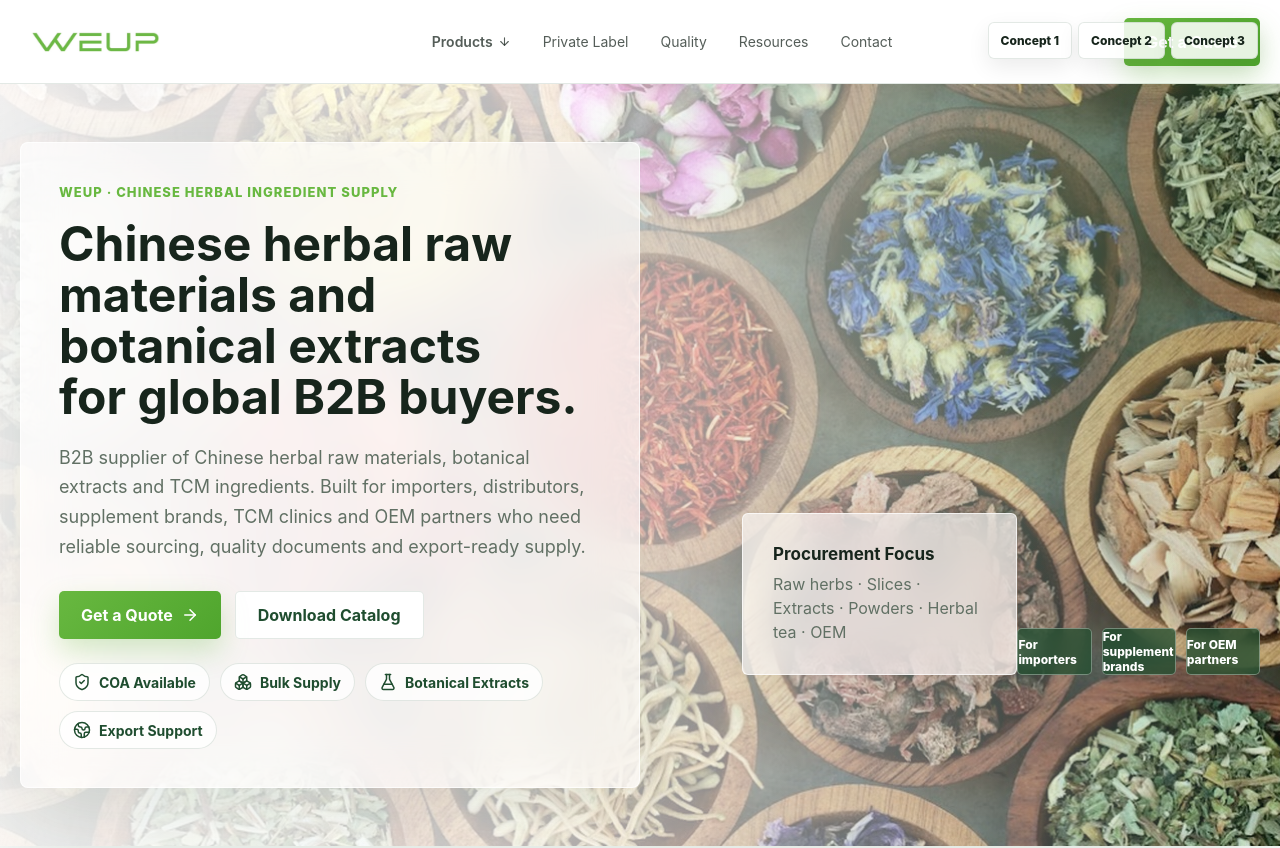
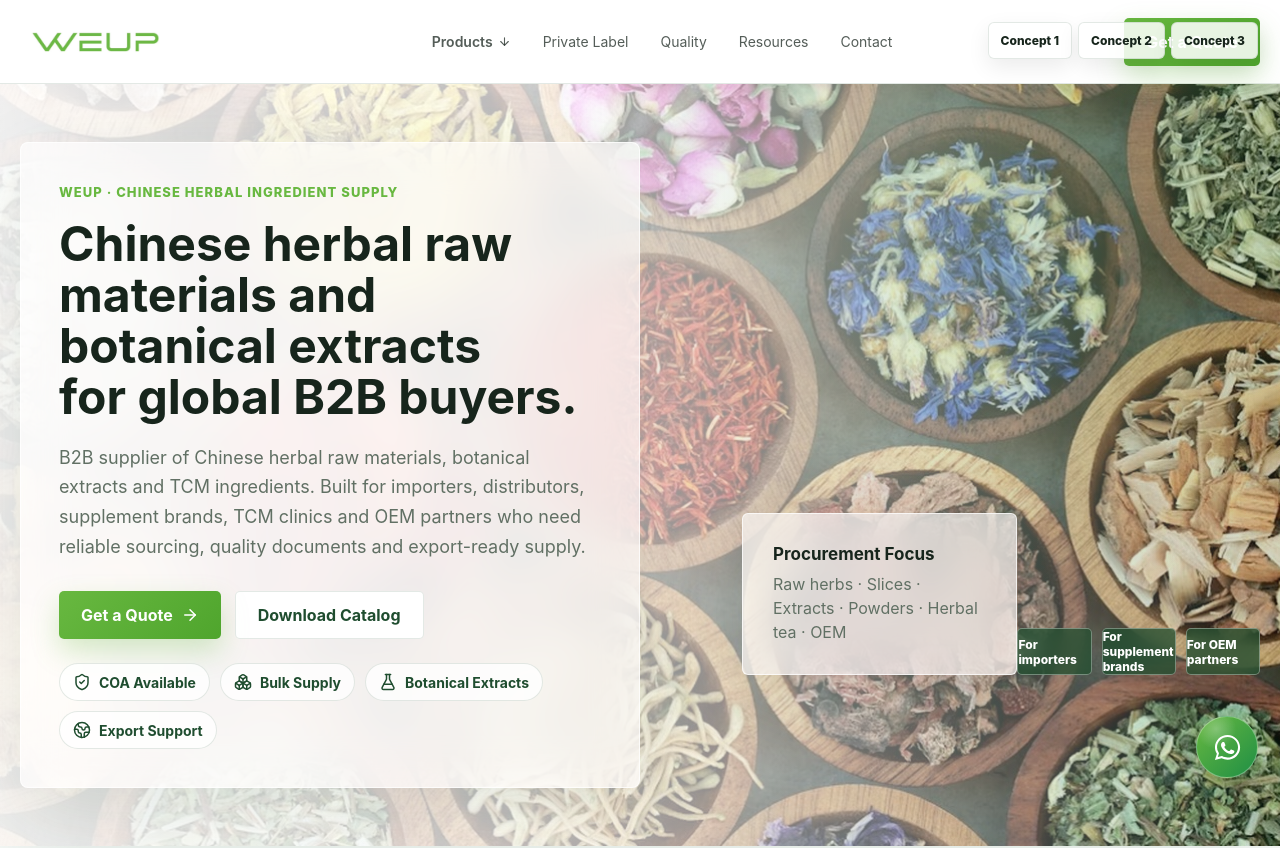
Before and after one commit to goboll2009-star/aleo-power-site, a Next.js app: page / in a window 1280 px wide. Shown: the top 848 px of the page. Built offline with nearby package versions, Linux system fonts and the light colour scheme.

Commit message:
Add app/WhatsAppFloatingClient.jsx

```diff
--- /dev/null
+++ b/app/WhatsAppFloatingClient.jsx
@@ -0,0 +1,43 @@
+"use client";
+
+const whatsappHref =
+  "https://wa.me/13588992567?text=Hello%2C%20I%20am%20interested%20in%20your%20products.%20Please%20send%20me%20more%20details.";
+
+export default function WhatsAppFloatingClient() {
+  const buttonStyle = {
+    position: "fixed",
+    right: "22px",
+    bottom: "22px",
+    zIndex: 120,
+    width: "62px",
+    height: "62px",
+    display: "inline-flex",
+    alignItems: "center",
+    justifyContent: "center",
+    border: "1px solid rgba(255, 255, 255, 0.32)",
+    borderRadius: "999px",
+    background:
+      "radial-gradient(circle at 32% 20%, rgba(255, 255, 255, 0.28), transparent 32%), linear-gradient(135deg, #68b840, #1f8f45)",
+    color: "#ffffff",
+    boxShadow: "0 18px 44px rgba(31, 77, 47, 0.28), 0 0 0 8px rgba(104, 184, 64, 0.1)",
+    transition: "transform 180ms ease, box-shadow 180ms ease, background 180ms ease"
+  };
+
+  return (
+    <a
+      className="whatsapp-float"
+      style={buttonStyle}
+      href={whatsappHref}
+      target="_blank"
+      rel="noopener noreferrer"
+      aria-label="Chat with WEUP on WhatsApp"
+      title="Chat with us on WhatsApp"
+    >
+      <svg viewBox="0 0 32 32" aria-hidden="true" style={{ width: "35px", height: "35px", fill: "currentColor" }}>
+        <path d="M16.03 4.5c-6.34 0-11.5 5.02-11.5 11.2 0 2.12.62 4.18 1.78 5.95L4.5 27.5l6.07-1.74a11.78 11.78 0 0 0 5.46 1.35c6.34 0 11.5-5.02 11.5-11.2S22.37 4.5 16.03 4.5Zm0 20.7c-1.74 0-3.44-.46-4.92-1.34l-.35-.2-3.6 1.03 1.07-3.46-.23-.36a9.1 9.1 0 0 1-1.56-5.17c0-5.13 4.3-9.3 9.59-9.3s9.59 4.17 9.59 9.3-4.3 9.5-9.59 9.5Z" />
+        <path d="M21.56 18.76c-.3-.14-1.76-.85-2.03-.95-.27-.1-.47-.14-.67.14-.2.29-.77.95-.95 1.14-.17.19-.35.21-.65.07-.3-.14-1.26-.45-2.4-1.44-.89-.77-1.49-1.72-1.66-2-.17-.28-.02-.44.13-.58.13-.13.3-.34.45-.51.15-.17.2-.29.3-.48.1-.19.05-.36-.03-.51-.08-.14-.67-1.57-.92-2.16-.24-.56-.49-.49-.67-.5h-.57c-.2 0-.52.07-.8.36-.27.29-1.05 1-1.05 2.44s1.08 2.83 1.23 3.02c.15.19 2.12 3.14 5.14 4.4.72.3 1.28.48 1.72.62.72.22 1.38.19 1.9.12.58-.08 1.76-.7 2.01-1.38.25-.68.25-1.26.18-1.38-.07-.12-.27-.19-.57-.33Z" />
+      </svg>
+      <span>WhatsApp</span>
+    </a>
+  );
+}
```
